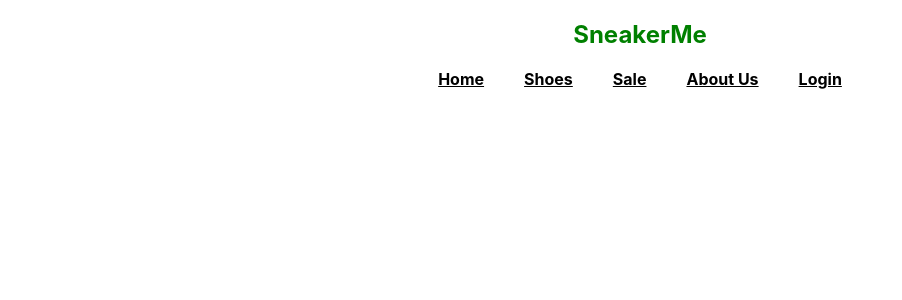
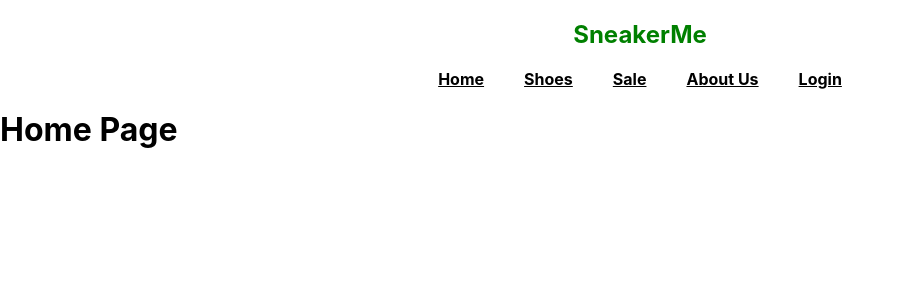
Before and after one commit to nomarolivas/SneakerMe, a React (Create React App) app in the folder application/: page / in a window 1280 px wide. Shown: the top 300 px of the page, without its empty margins (0-902 px from the left). Built offline with nearby package versions, Linux system fonts and the light colour scheme.

Commit message:
Created homepage

```diff
--- a/application/src/App.js
+++ b/application/src/App.js
@@ -27,6 +27,7 @@
 
 
 import Navbar from './Navbar';
+import Home from './Home';
 import About from './About';
 import Sale from './Sale';
 import Shoes from './Shoes';
@@ -41,7 +42,7 @@
         <Navbar />
 
         <Routes>
-          {/* <Route path="/shoes" element={<Shoes />} /> */}
+          <Route path="/" element={<Home />} />
           <Route path="/shoes" element={<Shoes />} />
           <Route path="/sale" element={<Sale />} />
           <Route path="/about" element={<About />} />
--- /dev/null
+++ b/application/src/Home.js
@@ -0,0 +1,10 @@
+const Home = () => {
+    return (
+
+        <h1>Home Page</h1>
+
+
+    );
+}
+
+export default Home;
```
